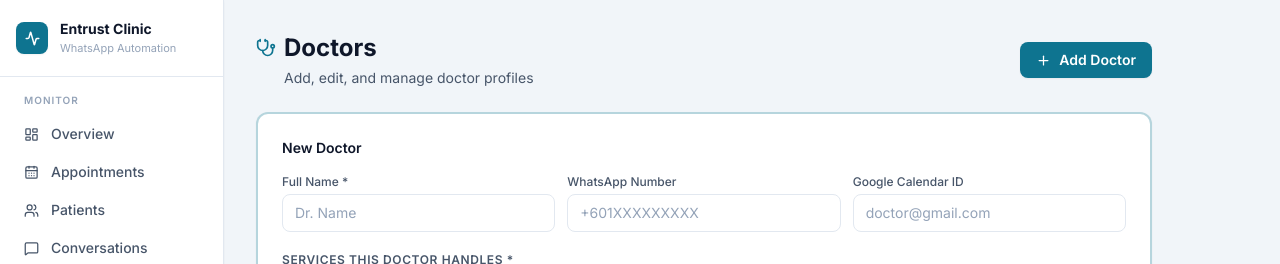
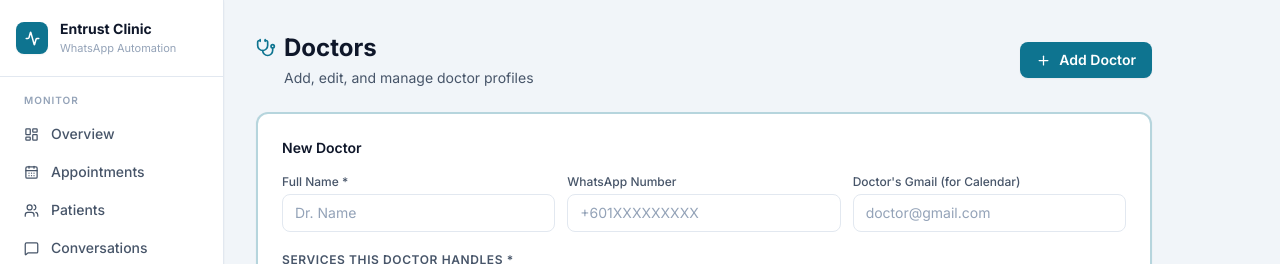
Before and after one commit to Nexacode-AI/EntrustClinic-Whatsapp-Automation, a Next.js app in the folder dashboard/: page /doctors in a window 1280 px wide. Both pictures are taken after a click on the button "Add Doctor". Shown: the top 264 px of the page. Built offline with nearby package versions, Linux system fonts and the light colour scheme; no server answers.

Commit message:
fix: update label for Google Calendar ID to reflect doctor's Gmail and enhance instructions for sharing

```diff
--- a/dashboard/app/doctors/page.jsx
+++ b/dashboard/app/doctors/page.jsx
@@ -120,7 +120,7 @@ export default function DoctorsPage() {
                 className={inputCls} />
             </div>
             <div>
-              <label className={labelCls}>Google Calendar ID</label>
+              <label className={labelCls}>Doctor's Gmail (for Calendar)</label>
               <input type="text" placeholder="doctor@gmail.com" value={addForm.google_calendar_id}
                 onChange={(e) => setAddForm((f) => ({ ...f, google_calendar_id: e.target.value }))}
                 className={inputCls} />
@@ -229,10 +229,10 @@ export default function DoctorsPage() {
                     onChange={(e) => setForm((f) => ({ ...f, whatsapp_phone: e.target.value }))} className={inputCls} />
                 </div>
                 <div>
-                  <label className={labelCls}>Google Calendar ID</label>
+                  <label className={labelCls}>Doctor's Gmail (for Calendar)</label>
                   <input type="text" placeholder="doctor@gmail.com" value={form.google_calendar_id}
                     onChange={(e) => setForm((f) => ({ ...f, google_calendar_id: e.target.value }))} className={inputCls} />
-                  <p className="text-xs text-ink-muted mt-1">Doctor must share their Google Calendar with your account</p>
+                  <p className="text-xs text-ink-muted mt-1">Doctor must share their Google Calendar with the system Gmail account to sync appointments</p>
                 </div>
               </div>
             ) : (
```
